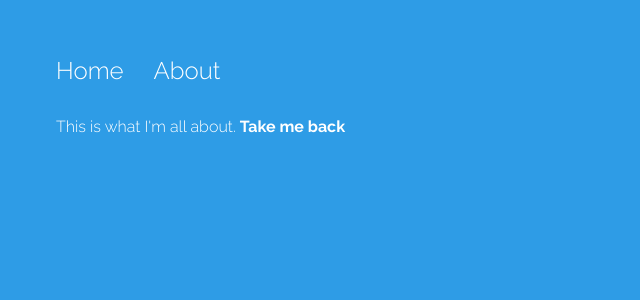
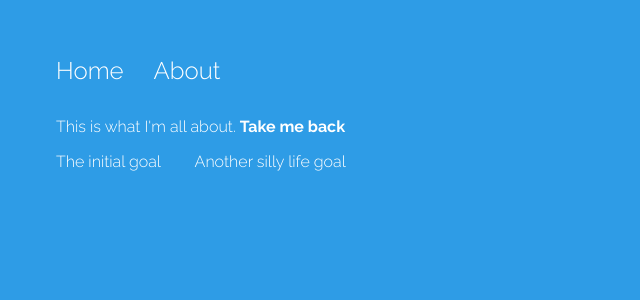
Before and after one commit to Roycard0828/PoryectoVida, an Angular app: page /about/48 in a window 1280 px wide. Shown: the top 300 px of the page, without its empty margins (0-640 px from the left). Built offline with nearby package versions, Linux system fonts and the light colour scheme.

Commit message:
Service finalizado #6

```diff
--- a/src/app/about/about.component.html
+++ b/src/app/about/about.component.html
@@ -1,3 +1,9 @@
 <p>
     This is what I'm all about. <a href="" (click)="sendMeHome"><strong>Take me back</strong></a>
 </p>
+
+<ul>
+    <li *ngFor="let goal of goals">
+        {{goal}}
+    </li>
+</ul>
--- a/src/app/about/about.component.ts
+++ b/src/app/about/about.component.ts
@@ -1,6 +1,7 @@
 import { Component, OnInit } from '@angular/core';
 import { ActivatedRoute } from '@angular/router';
 import { Router } from '@angular/router'
+import { DataService } from '../data.service';
 
 @Component({
   selector: 'app-about',
@@ -9,11 +10,14 @@
 })
 export class AboutComponent implements OnInit {
 
-  constructor(private route: ActivatedRoute, private router: Router) {
+  goals : any;
+
+  constructor(private route: ActivatedRoute, private router: Router, private _data: DataService) {
     this.route.params.subscribe(res => console.log(res.id));
   }
 
   ngOnInit(): void {
+    this._data.goal.subscribe(res => this.goals = res);
   }
 
   sendMeHome(){
--- a/src/app/app.module.ts
+++ b/src/app/app.module.ts
@@ -1,6 +1,7 @@
 import { NgModule } from '@angular/core';
 import { BrowserModule } from '@angular/platform-browser';
 
+import { DataService} from './data.service';
 import {BrowserAnimationsModule} from '@angular/platform-browser/animations';
 import { FormsModule } from '@angular/forms';
 import { AppRoutingModule } from './app-routing.module';
@@ -20,7 +21,7 @@
     FormsModule,
     BrowserAnimationsModule
   ],
-  providers: [],
+  providers: [DataService],
   bootstrap: [AppComponent]
 })
 export class AppModule { }
--- a/src/app/data.service.ts
+++ b/src/app/data.service.ts
@@ -1,9 +1,17 @@
 import { Injectable } from '@angular/core';
+import { BehaviorSubject } from 'rxjs';
 
 @Injectable({
   providedIn: 'root'
 })
 export class DataService {
 
+  private goals = new BehaviorSubject<any>(['The initial goal', 'Another silly life goal']);
+  goal = this.goals.asObservable();
+
   constructor() { }
+
+  changeGoal(goal : any){
+    this.goals.next(goal);
+  }
 }
--- a/src/app/home/home.component.ts
+++ b/src/app/home/home.component.ts
@@ -1,5 +1,6 @@
 import { Component, OnInit } from '@angular/core';
 import { trigger,style,transition,animate,keyframes,query,stagger } from '@angular/animations';
+import { DataService } from '../data.service';
 
 @Component({
   selector: 'app-home',
@@ -35,11 +36,13 @@
   goalText: string= 'My first life goal';
   goals = [] as any;
 
-  constructor() { }
+  constructor(private _data: DataService) { }
 
   ngOnInit(): void {
 
+    this._data.goal.subscribe(res => this.goals = res);
     this.itemCount = this.goals.length;
+    this._data.changeGoal(this.goals);
 
   }
 
@@ -47,9 +50,11 @@
     this.goals.push(this.goalText)
     this.goalText = '';
     this.itemCount = this.goals.length;
+    this._data.changeGoal(this.goals);
   }
 
   removeItem(i : number){
     this.goals.splice(i, 1);
+    this._data.changeGoal(this.goals);
   }
 }
```
Also changed, not shown: 1 other file (tests, documents, lock files or other folders).
